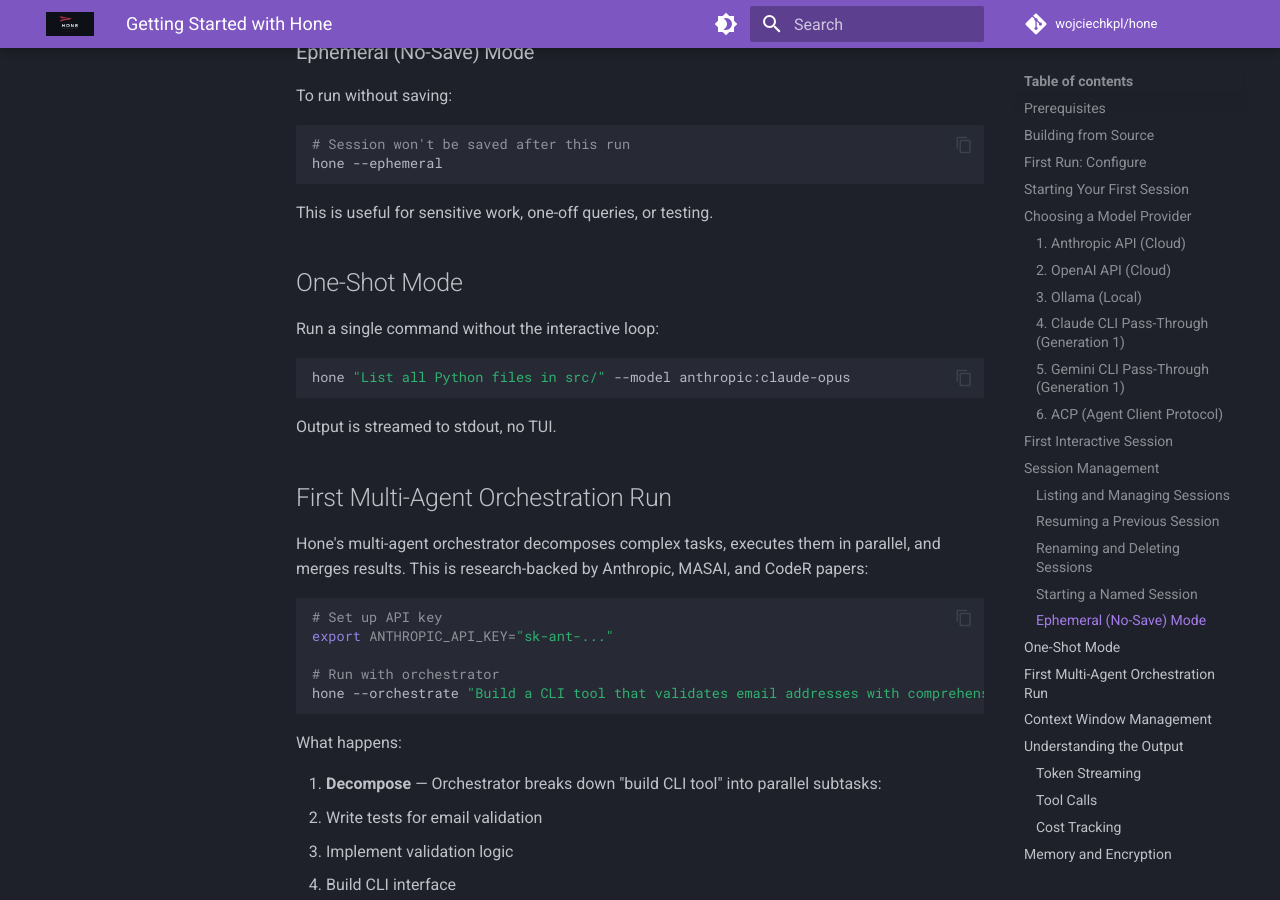
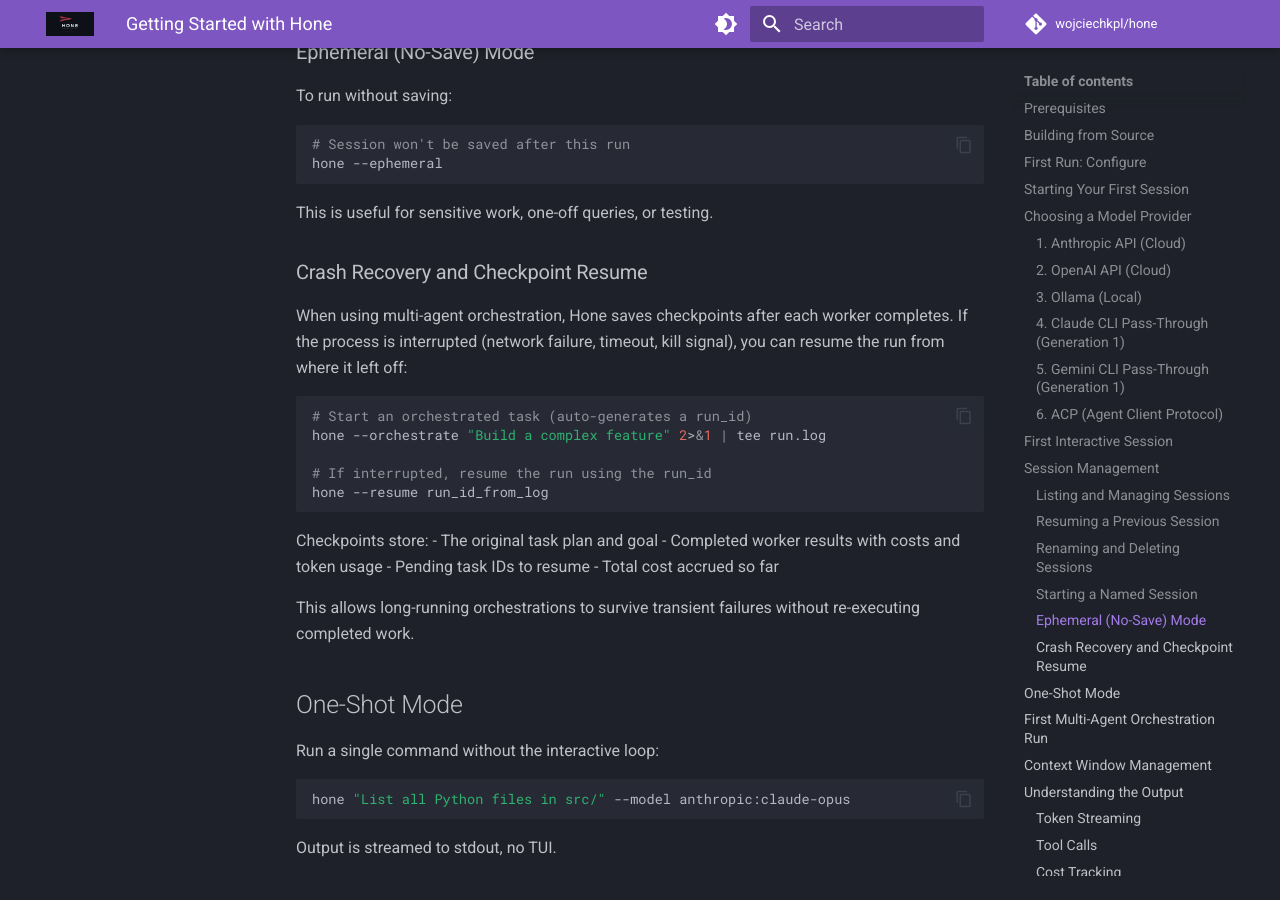
Before and after one commit to wojciechkpl/hone, an MkDocs documentation site: the page built from docs/tutorials/getting-started.md, in a window 1280 px wide and 900 px high, scrolled down 4458 px. Built offline with MkDocs 1.6.1 and Material for MkDocs 9.7.7, drawn with Linux system fonts in a browser that asks for light colours; comment, search, counter and statistics services are not loaded.

Commit message:
Update getting-started tutorial

````diff
--- a/docs/tutorials/getting-started.md
+++ b/docs/tutorials/getting-started.md
@@ -213,6 +213,26 @@
 ```
 
 This is useful for sensitive work, one-off queries, or testing.
+
+### Crash Recovery and Checkpoint Resume
+
+When using multi-agent orchestration, Hone saves checkpoints after each worker completes. If the process is interrupted (network failure, timeout, kill signal), you can resume the run from where it left off:
+
+```bash
+# Start an orchestrated task (auto-generates a run_id)
+hone --orchestrate "Build a complex feature" 2>&1 | tee run.log
+
+# If interrupted, resume the run using the run_id
+hone --resume run_id_from_log
+```
+
+Checkpoints store:
+- The original task plan and goal
+- Completed worker results with costs and token usage
+- Pending task IDs to resume
+- Total cost accrued so far
+
+This allows long-running orchestrations to survive transient failures without re-executing completed work.
 
 ## One-Shot Mode
 
````
